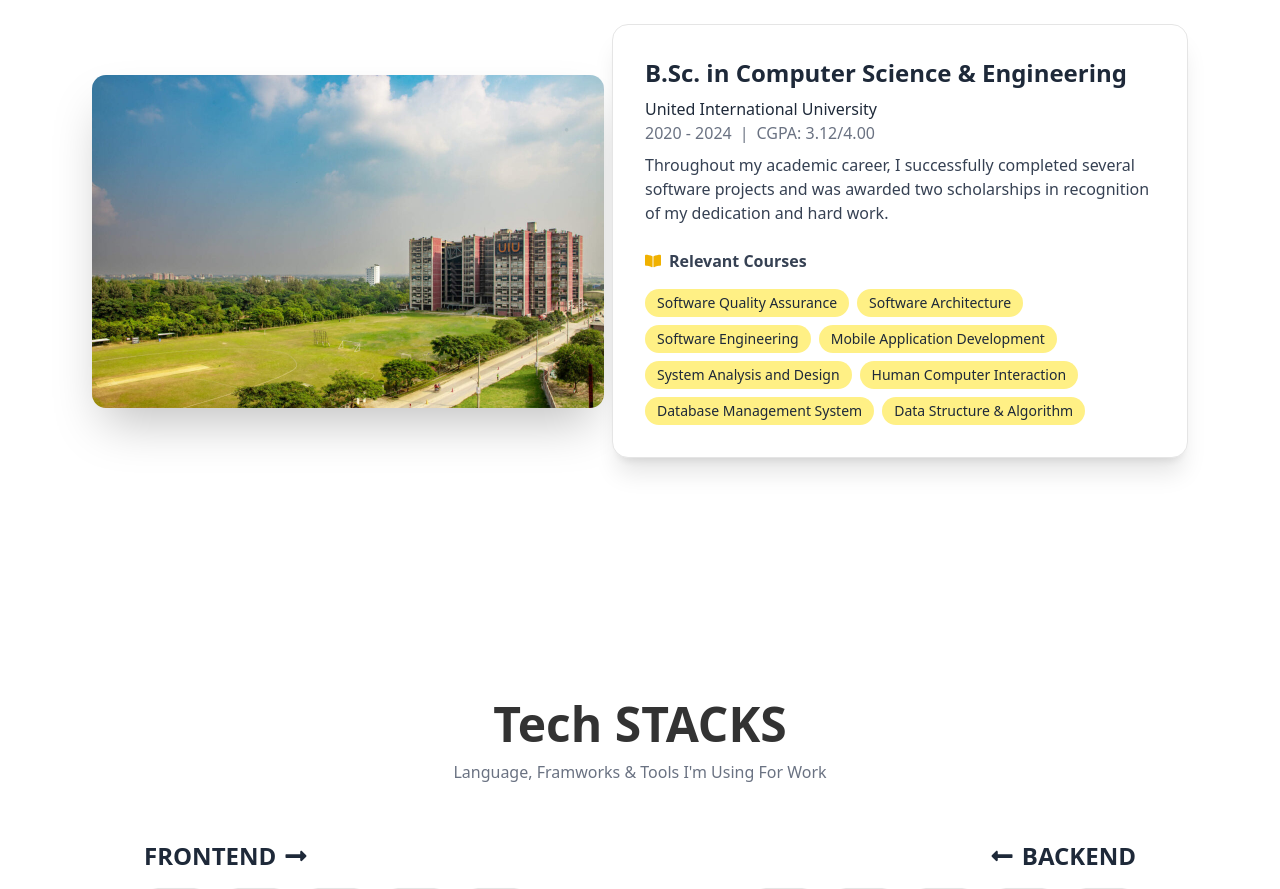
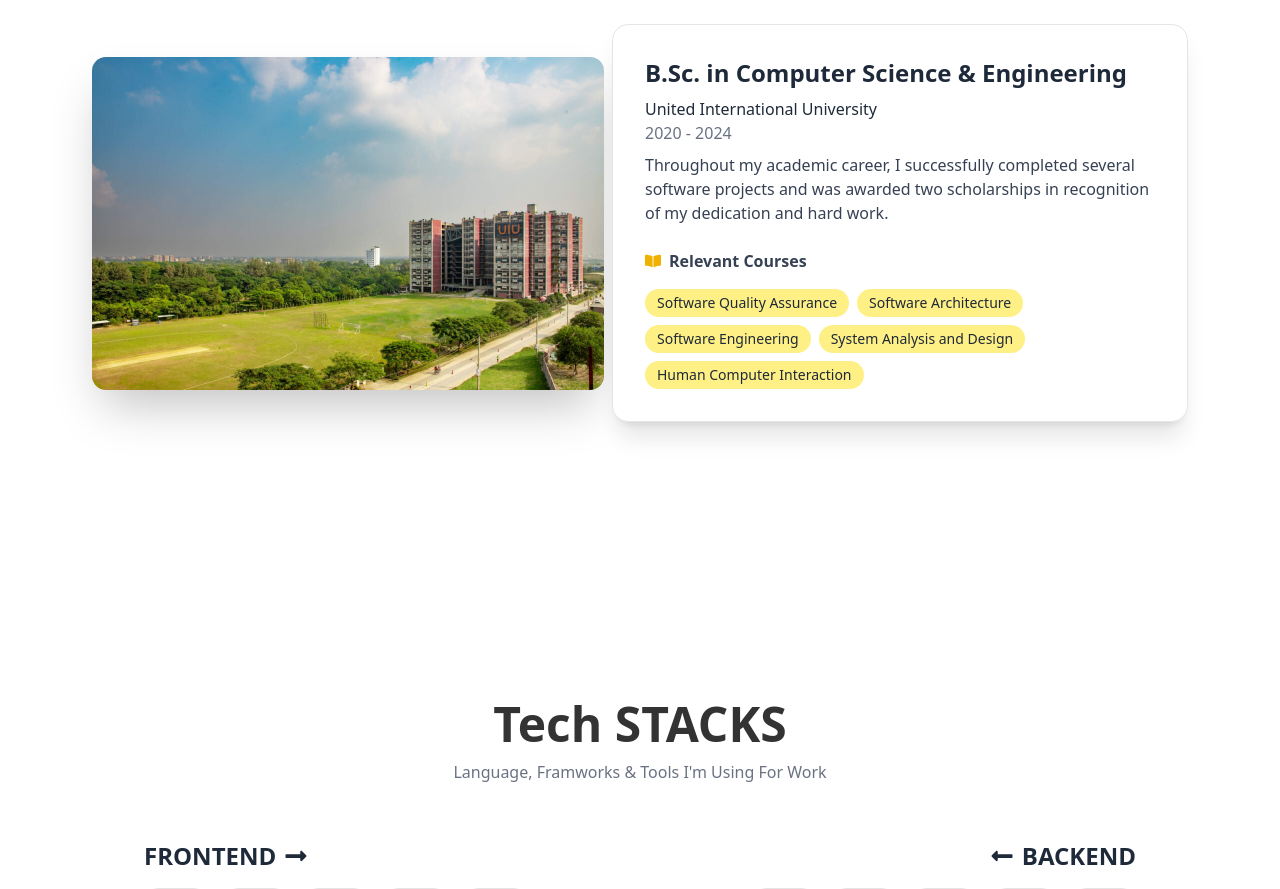
Before and after one commit to dksaddy/msadik, a Next.js app: page / in a window 1280 px wide. Shown: the part 1760-2649 px from the top of the page. Built offline with nearby package versions, Linux system fonts and the light colour scheme.

Commit message:
Update education details and courses
Removed details and some courses from education.

```diff
--- a/app/components/Education.jsx
+++ b/app/components/Education.jsx
@@ -9,16 +9,12 @@
     degree: "B.Sc. in Computer Science & Engineering",
     institution: "United International University",
     year: "2020 - 2024",
-    details: "CGPA: 3.12/4.00",
     courses: [
       "Software Quality Assurance",
       "Software Architecture",
       "Software Engineering",
-      "Mobile Application Development",
       "System Analysis and Design",
       "Human Computer Interaction",
-      "Database Management System",
-      "Data Structure & Algorithm",
     ],
   };
 
@@ -68,8 +64,6 @@
                 {education.institution}
               </p>
               <span className="text-gray-500">{education.year}</span>
-              <span className="text-gray-500 ml-2">|</span>
-              <span className="text-gray-500 ml-2">{education.details}</span>
             </div>
 
             <p className="text-gray-700 mt-2 mb-6 dark:text-foreground">
```
